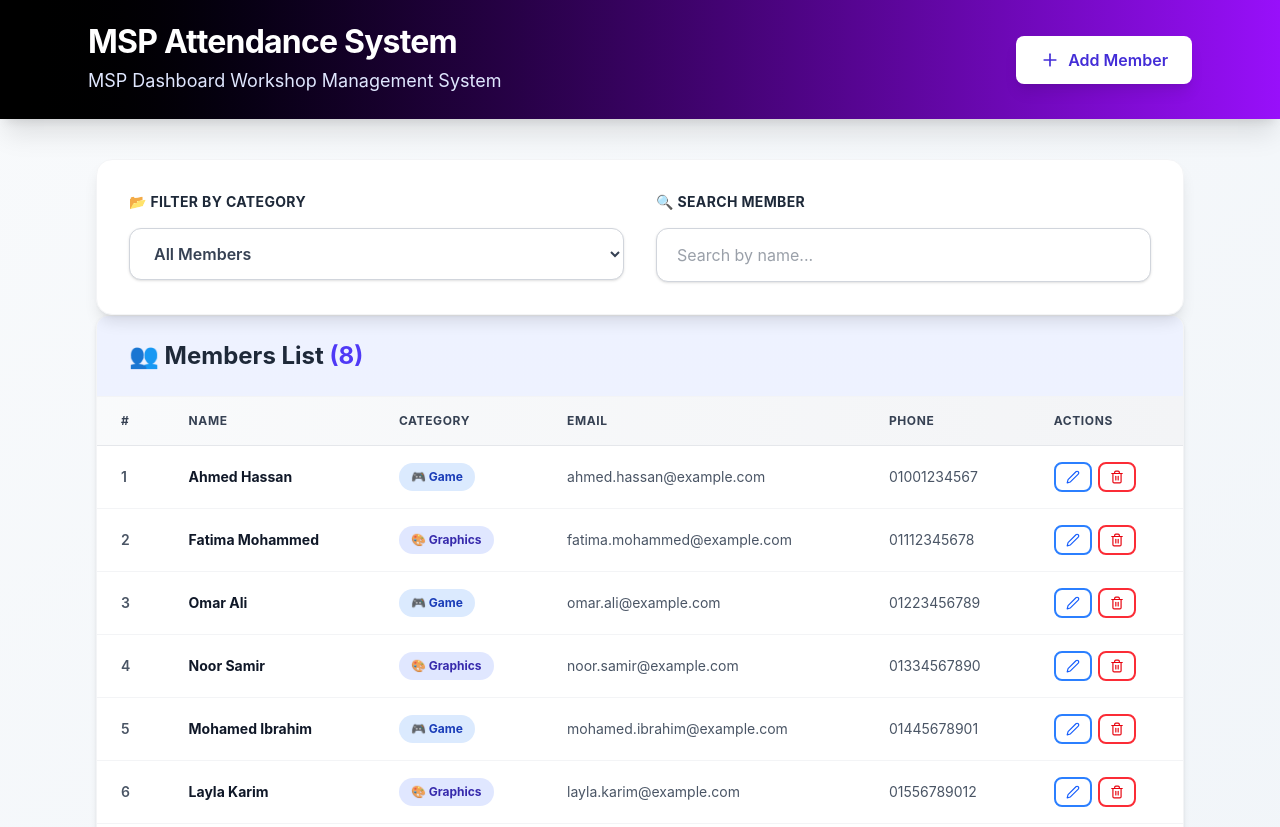
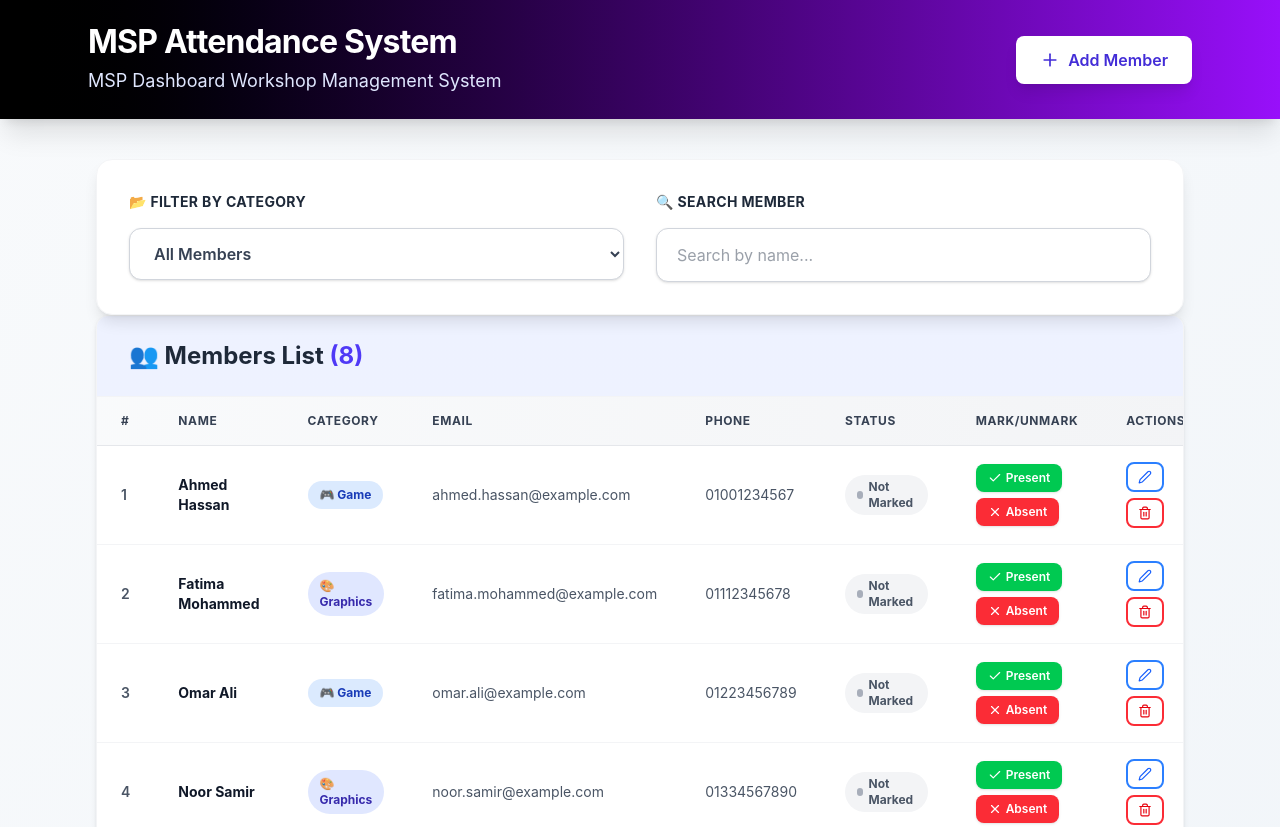
Before and after one commit to JoeRagheb29/MSP_Attendance_Dashboard, a React (Vite) app: page / in a window 1280 px wide. Shown: the top 827 px of the page. Built offline with nearby package versions, Linux system fonts and the light colour scheme.

Commit message:
add new column for mark/unmark the atendance

```diff
--- a/src/components/MemberList.tsx
+++ b/src/components/MemberList.tsx
@@ -52,7 +52,8 @@
               <th className="px-6 py-4 text-left text-xs font-bold text-gray-700 uppercase tracking-wider">Category</th>
               <th className="px-6 py-4 text-left text-xs font-bold text-gray-700 uppercase tracking-wider">Email</th>
               <th className="px-6 py-4 text-left text-xs font-bold text-gray-700 uppercase tracking-wider">Phone</th>
-              {/* <th className="px-6 py-4 text-left text-xs font-bold text-gray-700 uppercase tracking-wider">Status</th> */}
+              <th className="px-6 py-4 text-left text-xs font-bold text-gray-700 uppercase tracking-wider">Status</th>
+              <th className="px-6 py-4 text-left text-xs font-bold text-gray-700 uppercase tracking-wider">Mark/Unmark</th>
               <th className="px-6 py-4 text-left text-xs font-bold text-gray-700 uppercase tracking-wider">Actions</th>
             </tr>
           </thead>
@@ -74,7 +75,7 @@
                 </td>
                 <td className="px-6 py-4 text-sm text-gray-600">{member.email || '—'}</td>
                 <td className="px-6 py-4 text-sm text-gray-600">{member.phone || '—'}</td>
-                {/*<td className="px-6 py-4">
+                <td className="px-6 py-4">
                    {member.attendanceToday ? (
                     <div className="flex items-center gap-2">
                       <span className={`inline-flex items-center px-3 py-1 rounded-full text-xs font-bold gap-1.5 ${
@@ -96,23 +97,27 @@
                       Not Marked
                     </span>
                   )}
-                </td>*/}
+                </td>
                 <td className="px-6 py-4">
                   <div className="flex items-center gap-1.5 flex-wrap">
-                  {/*   <button
+                    <button
                       onClick={() => onMarkAttendance(member.id, 'present')}
                       className="inline-flex items-center gap-1 px-3 py-1.5 bg-green-500 text-white rounded-lg hover:bg-green-600 transition-colors text-xs font-semibold shadow-sm hover:shadow-md"
                       title="Mark as present"
-                    >
+                      >
                       <FiCheck size={14} /> Present
                     </button>
                     <button
                       onClick={() => onMarkAttendance(member.id, 'absent')}
                       className="inline-flex items-center gap-1 px-3 py-1.5 bg-red-500 text-white rounded-lg hover:bg-red-600 transition-colors text-xs font-semibold shadow-sm hover:shadow-md"
                       title="Mark as absent"
-                    >
+                      >
                       <FiX size={14} /> Absent
-                    </button> */}
+                    </button>
+                  </div>
+                </td>
+                <td className="px-6 py-4">
+                  <div className="flex items-center gap-1.5 flex-wrap">
                     <button
                       onClick={() => onEdit(member)}
                       className="inline-flex items-center justify-center gap-1 px-2.5 py-1.5 border-2 border-blue-500 text-blue-600 rounded-lg hover:bg-blue-50 transition-colors text-xs font-semibold"
```
